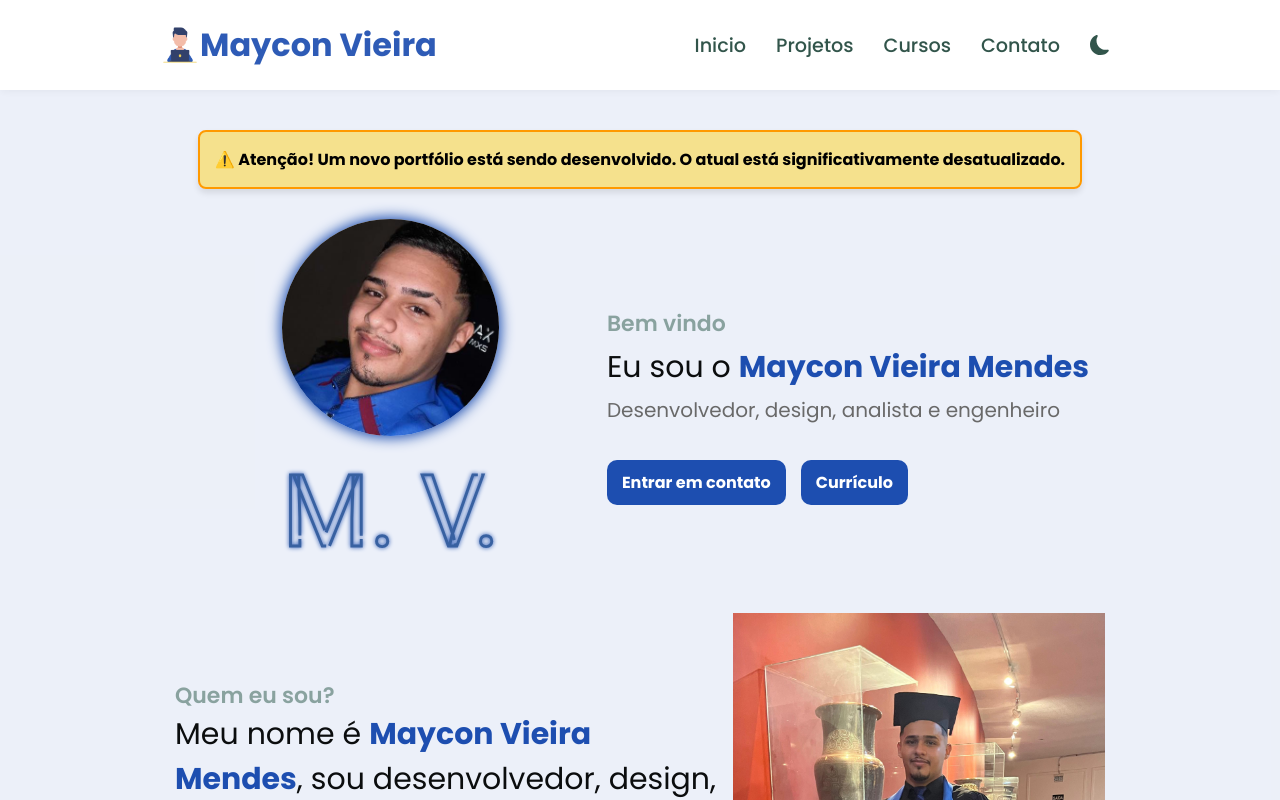
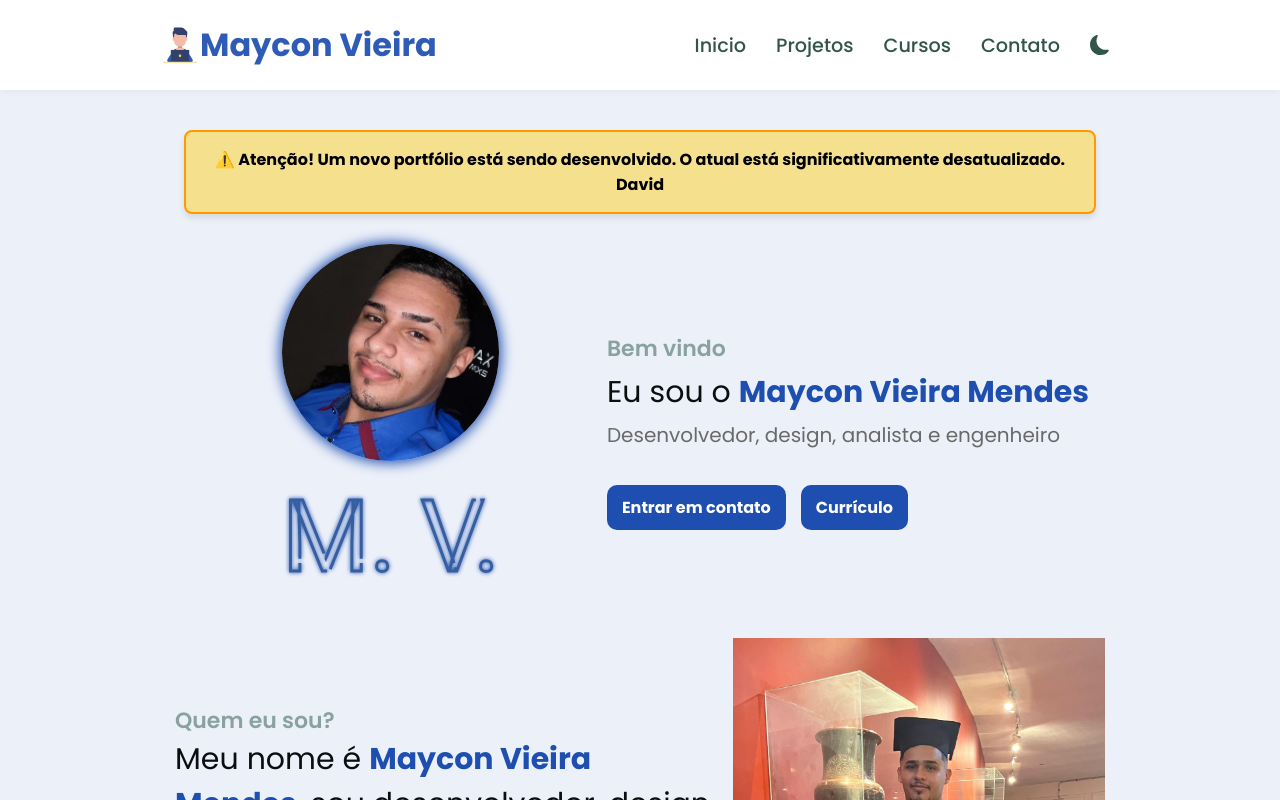
Before and after one commit to MayconVMendes/portfolio, a React (Vite) app: page / in a window 1280 px wide. Shown: the top 800 px of the page. Built offline with nearby package versions, Linux system fonts and the light colour scheme.

Commit message:
atualizacao pro david ver

```diff
--- a/src/pages/Home.jsx
+++ b/src/pages/Home.jsx
@@ -42,6 +42,8 @@ function Home() {
       <div class="aviso">
         Atenção! Um novo portfólio está sendo desenvolvido. O atual está
         significativamente desatualizado.
+
+        David
       </div>
       <div className="myPerson">
         <div className="animation">
```
